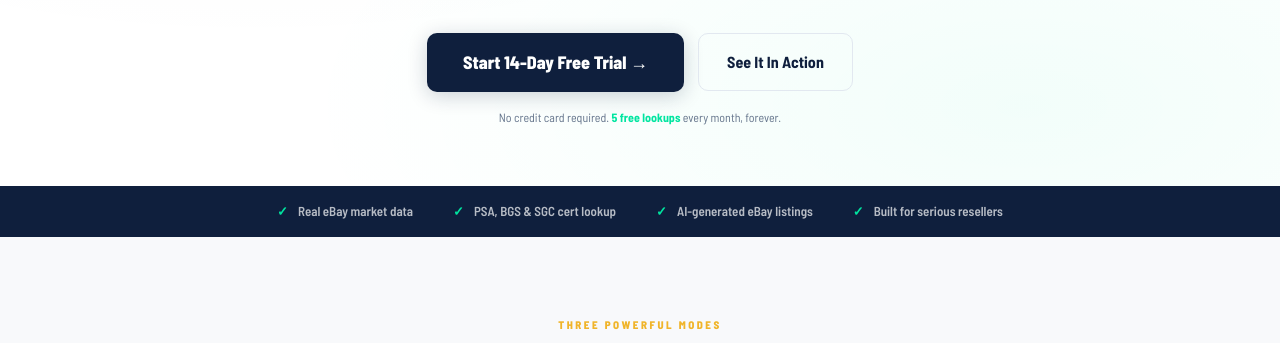
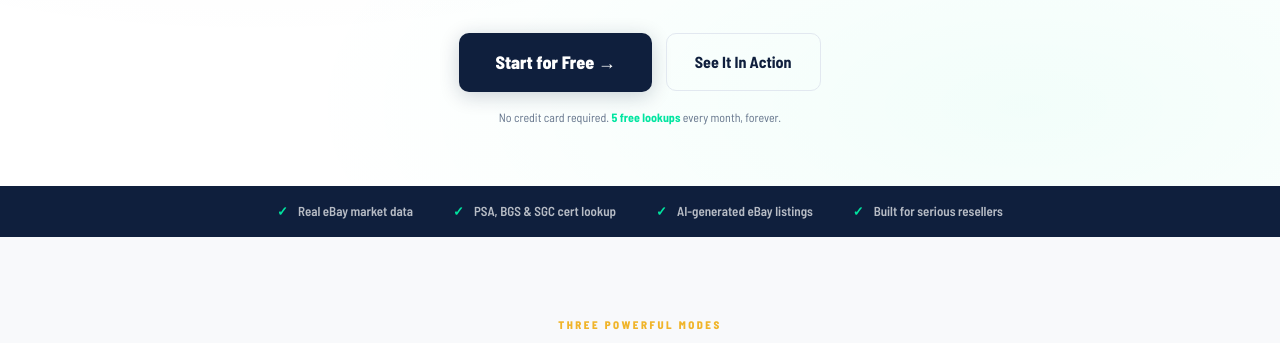
Before and after one commit to FlipListAi/fliplist-landing, a plain HTML site: page index.html in a window 1280 px wide. Shown: the part 429-772 px from the top of the page. Drawn offline with Linux system fonts and the light colour scheme.

Commit message:
fix: remove trial language from landing page

```diff
--- a/index.html
+++ b/index.html
@@ -363,7 +363,7 @@ footer {
   <h1>Stop Guessing.<br>Start <span class="gold">Flipping Smarter.</span></h1>
   <p>FlipList AI tells you exactly what to pay for a card, what to list it for, and whether the timing is right — in under 10 seconds.</p>
   <div class="hero-cta-group">
-    <a href="https://app.fliplist.ai" class="btn-primary">Start 14-Day Free Trial →</a>
+    <a href="https://app.fliplist.ai" class="btn-primary">Start for Free →</a>
     <a href="https://app.fliplist.ai" class="btn-secondary">See It In Action</a>
   </div>
   <div class="hero-note">No credit card required. <span>5 free lookups</span> every month, forever.</div>
@@ -552,7 +552,7 @@ footer {
     </div>
     <div style="text-align:center;margin-top:16px;font-size:12px;color:#94a3b8;">Credits never expire · No hidden fees · Cancel anytime</div>
   </div>
-      <a href="https://app.fliplist.ai" class="pricing-cta">Start 14-Day Free Trial →</a>
+      <a href="https://app.fliplist.ai" class="pricing-cta">Start for Free →</a>
       <div class="pricing-note">No credit card required. <span>5 free lookups</span> every month, forever.</div>
     </div>
   </div>
@@ -564,7 +564,7 @@ footer {
     <div class="section-title" style="margin-bottom: 40px;">Common Questions</div>
     <div class="faq-item">
       <div class="faq-q">Do I need a credit card to start the free trial?</div>
-      <div class="faq-a">Nope. Just create an account and you get 14 days free — no card required. We'll ask for payment info when your trial ends.</div>
+      <div class="faq-a">Nope. Just create an account and you get 5 free lookups — no card required. We'll ask for payment info when your trial ends.</div>
     </div>
     <div class="faq-item">
       <div class="faq-q">Where does the market data come from?</div>
```
